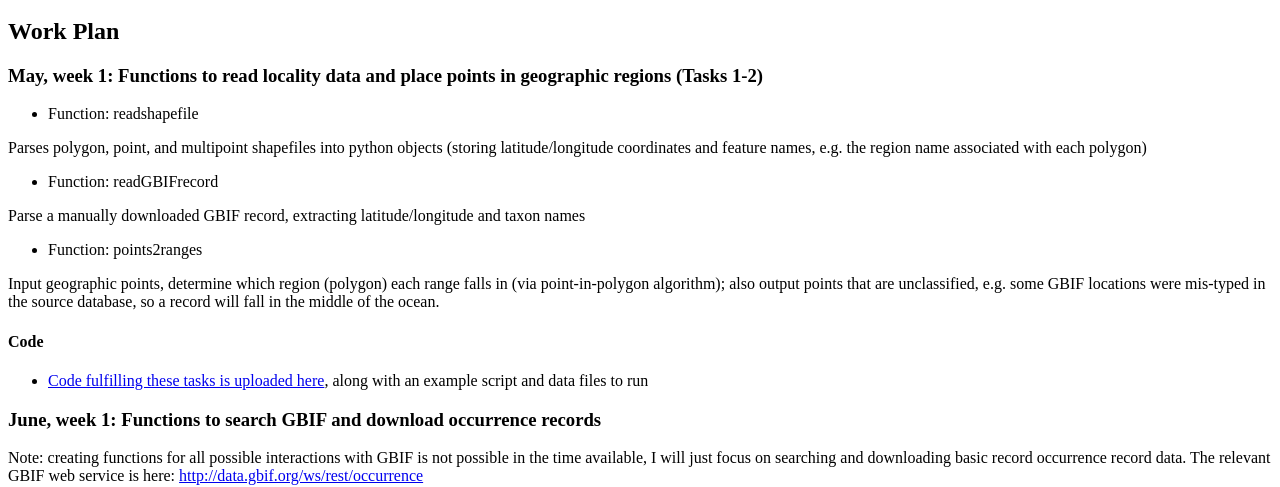
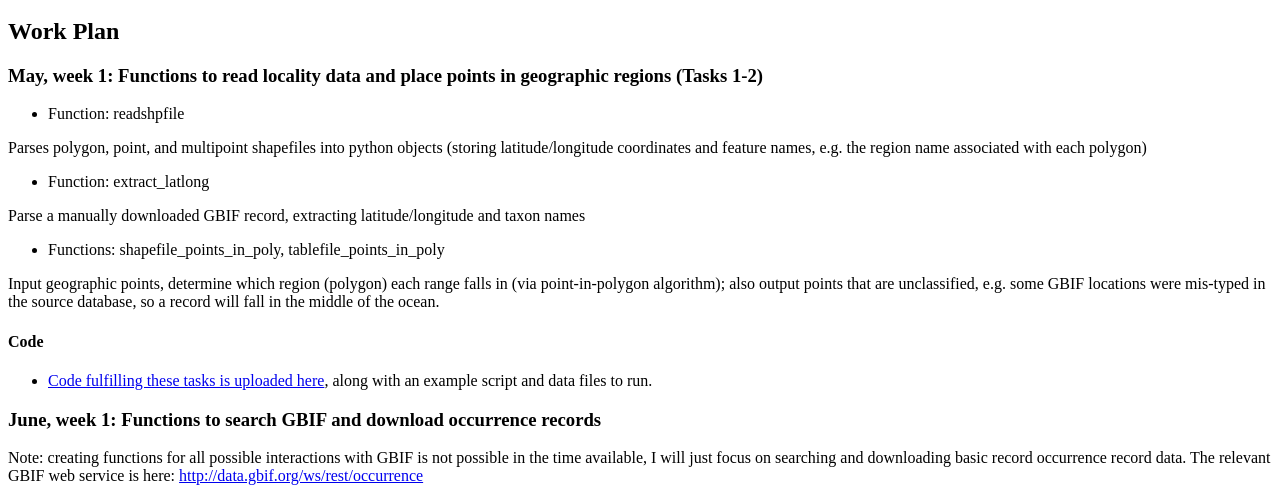
Before and after one commit to biopython/biopython.github.io, a Jekyll site: the page built from wiki/BioGeography.md, in a window 1280 px wide. Shown: the part 271-758 px from the top of the page. Built offline with Jekyll 4.4.1, drawn with Linux system fonts in a browser that asks for light colours.

Commit message:
updated function names to refer to functions in geogUtils.py

```diff
--- a/wiki/BioGeography.md
+++ b/wiki/BioGeography.md
@@ -39,7 +39,7 @@ Work Plan
 
 ### May, week 1: Functions to read locality data and place points in geographic regions (Tasks 1-2)
 
--   Function: readshapefile
+-   Function: readshpfile
 
 
 
@@ -47,14 +47,14 @@ Parses polygon, point, and multipoint shapefiles into python objects
 (storing latitude/longitude coordinates and feature names, e.g. the
 region name associated with each polygon)
 
--   Function: readGBIFrecord
+-   Function: extract\_latlong
 
 
 
 Parse a manually downloaded GBIF record, extracting latitude/longitude
 and taxon names
 
--   Function: points2ranges
+-   Functions: shapefile\_points\_in\_poly, tablefile\_points\_in\_poly
 
 
 
@@ -67,7 +67,7 @@ database, so a record will fall in the middle of the ocean.
 
 -   [Code fulfilling these tasks is uploaded
     here](http://github.com/nmatzke/biopython/commit/4d963a65ce48b9d50327f191dedcc76abbb149be),
-    along with an example script and data files to run
+    along with an example script and data files to run.
 
 ### June, week 1: Functions to search GBIF and download occurrence records
 
```
Also changed, not shown: 1 other file.
